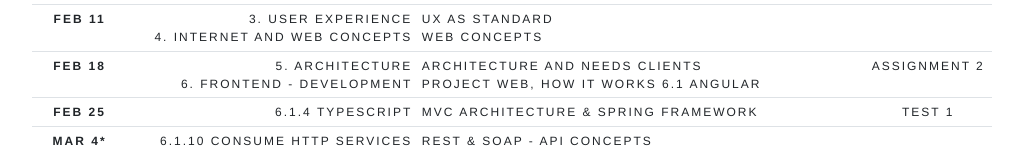
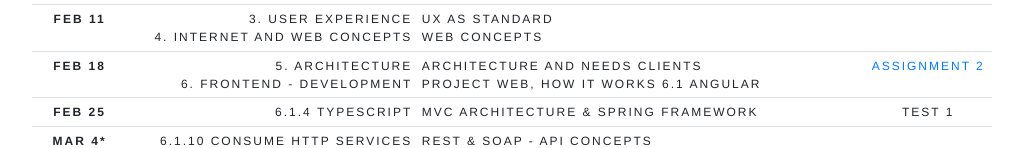
Before and after one commit to FranzJr/wad-2019-1, a plain HTML site: page index.html in a window 1280 px wide. Shown: the part 3990-4138 px from the top of the page, without its empty margins (128-1151 px from the left). Drawn offline with nearby package versions, Linux system fonts and the light colour scheme.

Commit message:
Update index.html

```diff
--- a/index.html
+++ b/index.html
@@ -248,7 +248,7 @@
               <th scope="row">Feb 18</th>
               <td class="text-lg-right">5. Architecture <br> 6. FrontEnd - Development</td>
               <td class="text-lg-left">Architecture and Needs Clients <br> Project Web, How it works 6.1 Angular</td>
-              <td>Assignment 2</td>
+              <td><a target="_blank" href="https://docs.google.com/document/d/1XJ2am-3w5BbSuNRlQyU9e1qSeKvMnXtSfyIjpCC1WFE/edit?usp=sharing">Assignment 2</a></td>
             </tr>
             <tr>
               <th scope="row">Feb 25</th>
```
